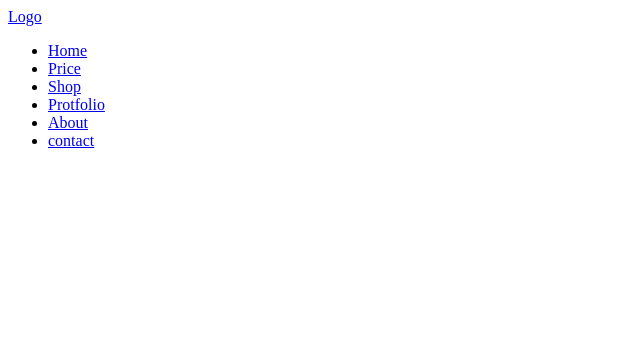
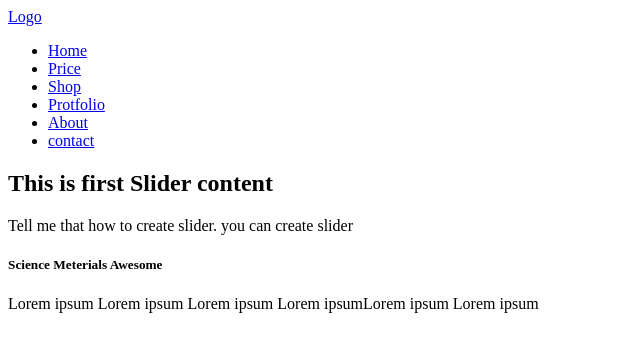
Before and after one commit to smemonislam6/Green-Dreem, a plain HTML site: page index.html in a window 1280 px wide. Shown: the whole page, without its empty margins (0-640 px from the left). Drawn offline with Linux system fonts and the light colour scheme.

Commit message:
I am practise in git. but i am not properly gather knowledge

```diff
--- a/index.html
+++ b/index.html
@@ -30,5 +30,25 @@
                 </div>
             </div>
         </header>
+        <section class="slider">
+            <div class="slide-bg">
+                <div class="slider-content">
+                    <h1>This is first Slider content</h1>
+                    <p>Tell me that how to create slider. you can create slider</p>
+                </div>
+            </div>
+        </section>
+        <!-- Introduction Section -->
+        <section class="Introduction">
+            <div class="introduction-item">
+                <div class="introduction-icon">
+                    <i class="fa fa-facebook"></i>
+                    <div class="introduction-content">
+                        <h5>Science Meterials Awesome</h5>
+                        <p>Lorem ipsum Lorem ipsum Lorem ipsum Lorem ipsumLorem ipsum Lorem ipsum</p>
+                    </div>
+                </div>
+            </div>
+        </section>
     </body>
 </html>
```
Lines whose indentation alone changed are shown as unchanged.
